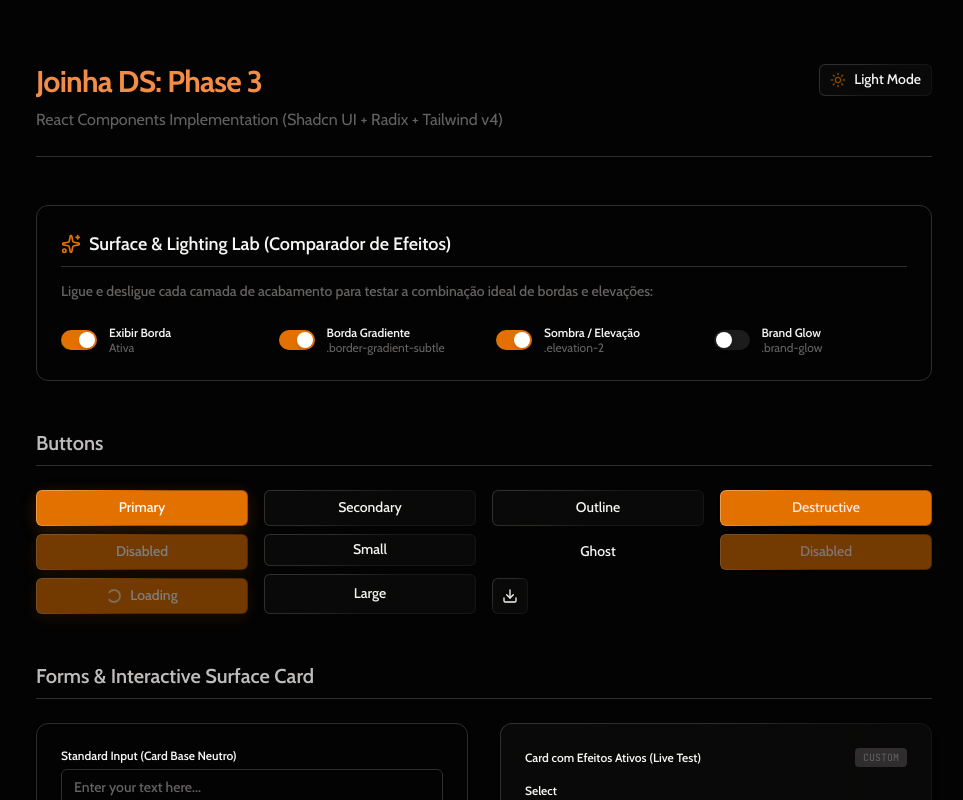
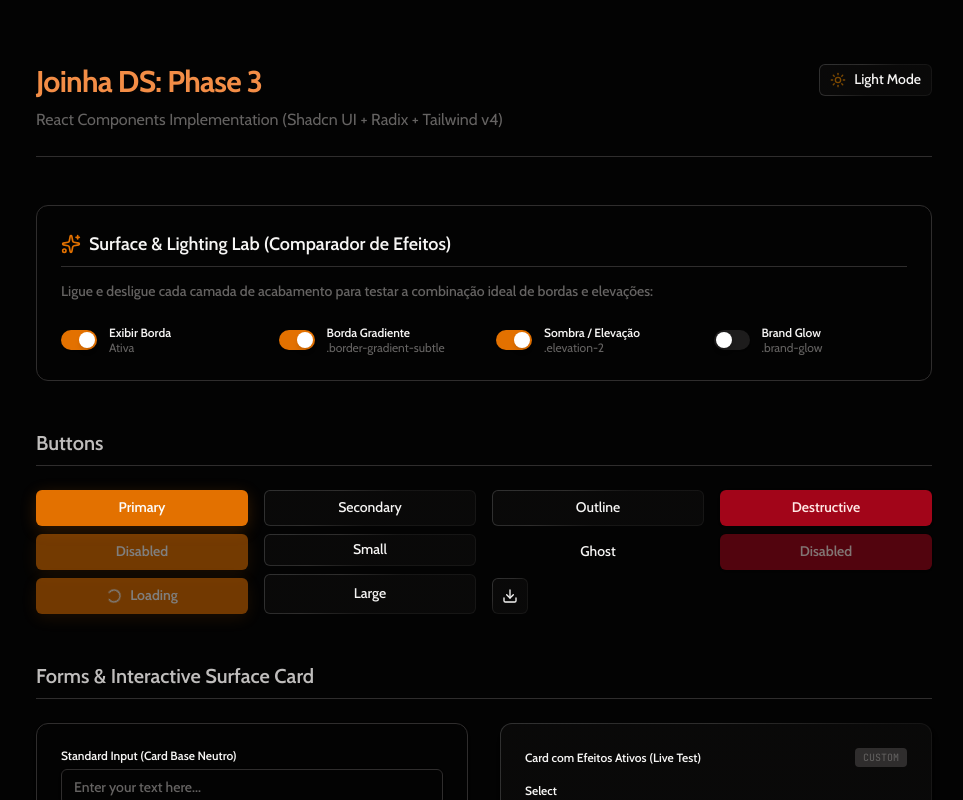
Before and after one commit to jeffdomingos/Joinha_DS, a React (Vite) app: page / in a window 1280 px wide. Shown: the top 800 px of the page, without its empty margins (156-1119 px from the left). Built offline with nearby package versions, Linux system fonts and the light colour scheme.

Commit message:
refactor(ui): keep Primary and Destructive as solid high-contrast buttons, restricting gradient borders to neutral/outline surfaces

```diff
--- a/src/components/ui/button.tsx
+++ b/src/components/ui/button.tsx
@@ -10,9 +10,9 @@ const buttonVariants = cva(
   {
     variants: {
       variant: {
-        primary: "[--btn-bg:var(--action-primary-bg)] border-gradient-colored text-primary-foreground hover:brightness-110 shadow-sm brand-glow",
+        primary: "bg-primary text-primary-foreground font-semibold hover:brightness-110 shadow-sm brand-glow",
         secondary: "bg-secondary text-secondary-foreground border-gradient-subtle hover:bg-secondary/80",
-        destructive: "[--btn-bg:var(--status-danger-base)] border-gradient-colored text-destructive-foreground hover:bg-destructive/90 shadow-sm",
+        destructive: "bg-destructive text-destructive-foreground font-semibold hover:bg-destructive/90 shadow-sm",
         outline: "border-gradient-subtle bg-transparent hover:bg-accent hover:text-accent-foreground",
         ghost: "hover:bg-accent hover:text-accent-foreground",
       },
--- a/src/index.css
+++ b/src/index.css
@@ -136,21 +136,6 @@
       ) border-box !important;
   }
 
-  .border-gradient-colored {
-    border: 1px solid transparent !important;
-    background:
-      linear-gradient(var(--btn-bg, var(--action-primary-bg)), var(--btn-bg, var(--action-primary-bg))) padding-box,
-      linear-gradient(
-        135deg,
-        oklch(100% 0 0 / 0.30) 0%,
-        oklch(100% 0 0 / 0.30) 12%,
-        transparent 32%,
-        oklch(0% 0 0 / 0.30) 55%,
-        oklch(0% 0 0 / 0.30) 100%
-      ) border-box,
-      linear-gradient(var(--btn-bg, var(--action-primary-bg)), var(--btn-bg, var(--action-primary-bg))) border-box !important;
-  }
-
   .brand-glow {
     box-shadow: 0 4px 16px 0 oklch(67% 0.17 53 / 0.22);
   }
```
